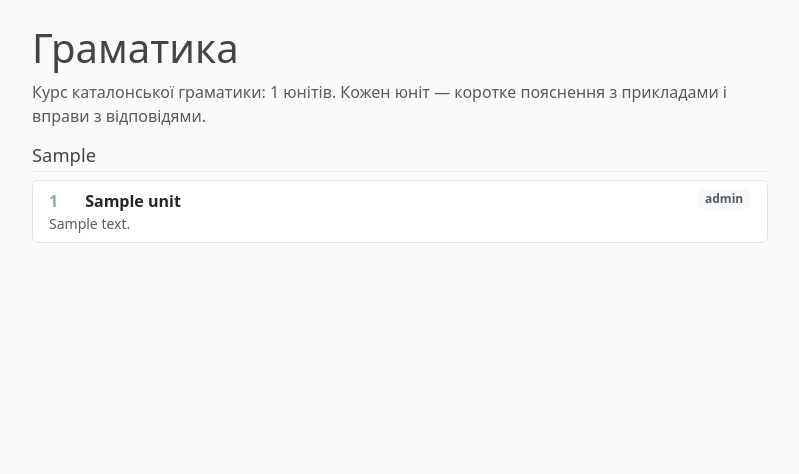
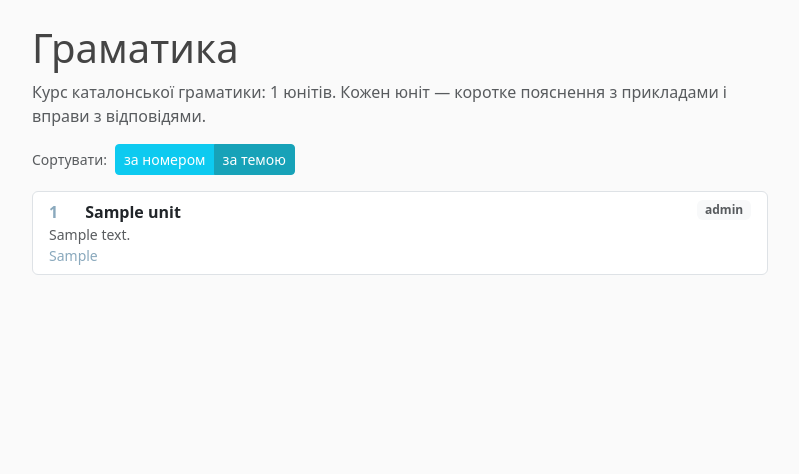
Before and after one commit to Andriy-Rudyi/learn-catalan, a Flask app: page /grammar in a window 1280 px wide. Shown: the part 56-530 px from the top of the page, without its empty margins (240-1039 px from the left). Run offline with Flask 3, Linux system fonts and the light colour scheme; tables that the repository leaves empty hold one stand-in row (values such as "Sample post").

Commit message:
Sort the grammar course by number or by topic
The index always grouped units by section, so the numbering jumped
around (the "verb basics" section holds units 1-3, 13 and 14). It now
lists units in course order by default, with each unit's topic under
its title, and ?sort=topic switches to the grouped view. The choice is a
pair of buttons above the list; an unknown value falls back to number.

Co-Authored-By: Claude Opus 5.5 <noreply@anthropic.com>
Claude-Session: https://claude.ai/code/session_01A24FhfBiYdMvvk58rzqYc8

```diff
--- a/flaskblog/grammar/routes.py
+++ b/flaskblog/grammar/routes.py
@@ -7,14 +7,25 @@ from flaskblog.models import GrammarUnit
 
 grammar = Blueprint('grammar', __name__)
 
+SORT_BY_NUMBER = 'number'
+SORT_BY_TOPIC = 'topic'
+SORT_ORDERS = (SORT_BY_NUMBER, SORT_BY_TOPIC)
+
 
 @grammar.route('/grammar')
 def index():
+    """All units, either in course order or grouped by topic (?sort=topic)."""
+    sort = request.args.get('sort', SORT_BY_NUMBER)
+    if sort not in SORT_ORDERS:
+        sort = SORT_BY_NUMBER
+
     units = GrammarUnit.query.order_by(GrammarUnit.number).all()
     return render_template(
         'grammar_index.html',
         title='Граматика',
-        sections=service.sections(),
+        sort=sort,
+        units=units,
+        sections=service.sections() if sort == SORT_BY_TOPIC else None,
         total=len(units),
     )
 
--- a/flaskblog/static/main.css
+++ b/flaskblog/static/main.css
@@ -366,3 +366,7 @@ a.article-title:hover {
 .grammar-unit .exercise-answer {
   color: #2a7f62;
 }
+
+.grammar .unit-section {
+  color: #8aa9bd;
+}
--- a/flaskblog/templates/grammar_index.html
+++ b/flaskblog/templates/grammar_index.html
@@ -1,18 +1,6 @@
 {% extends "layout.html" %}
-{% block content %}
-<div class="grammar">
-  <h1>Граматика</h1>
-  <p class="text-muted">
-    Курс каталонської граматики: {{ total }} юнітів. Кожен юніт — коротке
-    пояснення з прикладами і вправи з відповідями.
-  </p>
 
-  {% if sections %}
-    {% for section, units in sections.items() %}
-      <div class="grammar-section">
-        <h3>{{ section }}</h3>
-        <div class="list-group">
-          {% for unit in units %}
+{% macro unit_row(unit, show_section) %}
   <a class="list-group-item list-group-item-action"
      href="{{ url_for('grammar.unit', slug=unit.slug) }}">
     <div class="d-flex justify-content-between align-items-start">
@@ -22,16 +10,52 @@
         {% if unit.summary %}
           <div class="small text-muted">{{ unit.summary }}</div>
         {% endif %}
+        {% if show_section %}
+          <div class="small unit-section">{{ unit.section }}</div>
+        {% endif %}
       </div>
       {% if unit.level %}
         <span class="badge bg-light text-muted">{{ unit.level }}</span>
       {% endif %}
     </div>
   </a>
-          {% endfor %}
+{% endmacro %}
+
+{% block content %}
+<div class="grammar">
+  <h1>Граматика</h1>
+  <p class="text-muted">
+    Курс каталонської граматики: {{ total }} юнітів. Кожен юніт — коротке
+    пояснення з прикладами і вправи з відповідями.
+  </p>
+
+  {% if units %}
+    <div class="d-flex align-items-center gap-2 mb-3">
+      <span class="small text-muted">Сортувати:</span>
+      <div class="btn-group btn-group-sm" role="group" aria-label="Сортування юнітів">
+        <a class="btn {% if sort == 'number' %}btn-info text-white{% else %}btn-outline-info{% endif %}"
+           href="{{ url_for('grammar.index', sort='number') }}"
+           {% if sort == 'number' %}aria-current="true"{% endif %}>за номером</a>
+        <a class="btn {% if sort == 'topic' %}btn-info text-white{% else %}btn-outline-info{% endif %}"
+           href="{{ url_for('grammar.index', sort='topic') }}"
+           {% if sort == 'topic' %}aria-current="true"{% endif %}>за темою</a>
+      </div>
+    </div>
+
+    {% if sort == 'topic' %}
+      {% for section, section_units in sections.items() %}
+        <div class="grammar-section">
+          <h3>{{ section }} <span class="small text-muted">· {{ section_units|length }}</span></h3>
+          <div class="list-group">
+            {% for unit in section_units %}{{ unit_row(unit, false) }}{% endfor %}
           </div>
         </div>
       {% endfor %}
+    {% else %}
+      <div class="list-group">
+        {% for unit in units %}{{ unit_row(unit, true) }}{% endfor %}
+      </div>
+    {% endif %}
   {% else %}
     <div class="alert alert-light border">
       Курс ще не завантажено.
```
Also changed, not shown: flaskblog/tests/test_grammar.py (+38 -0 lines). Lines whose indentation alone changed are shown as unchanged.
